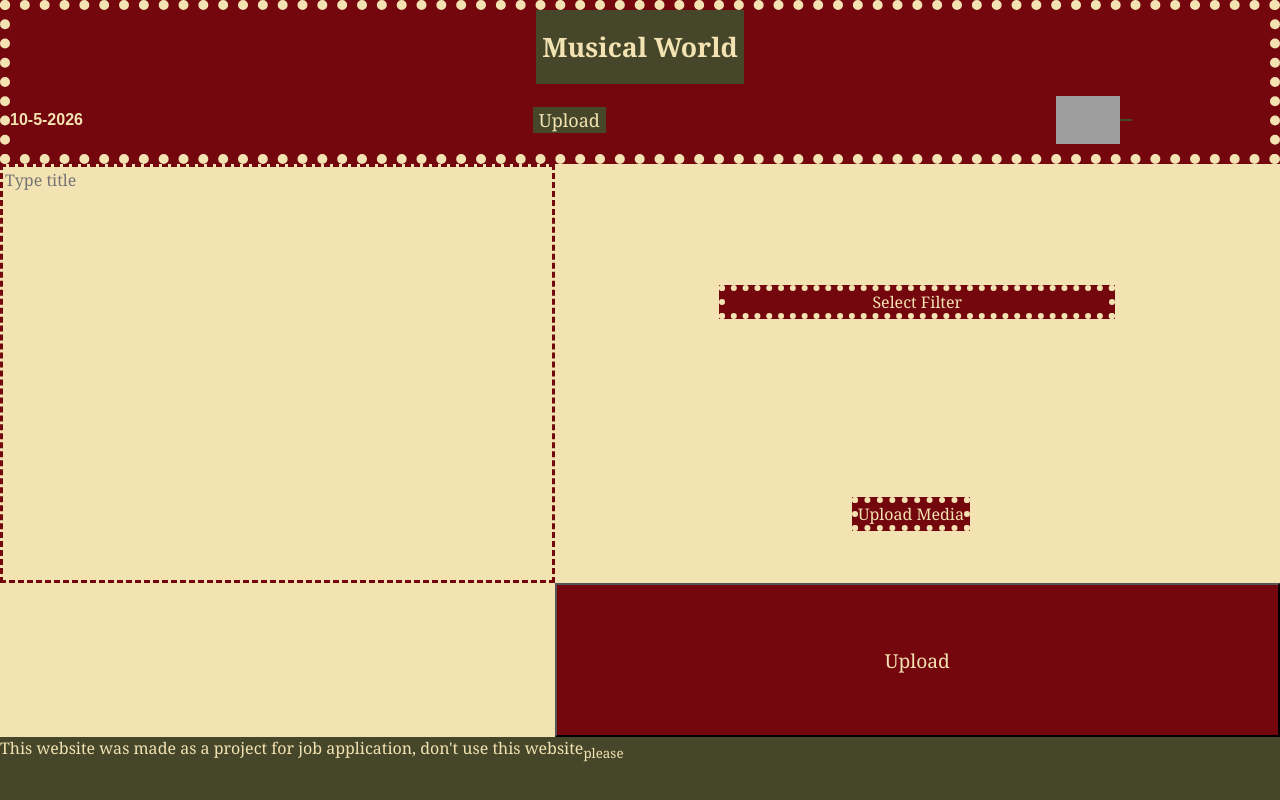
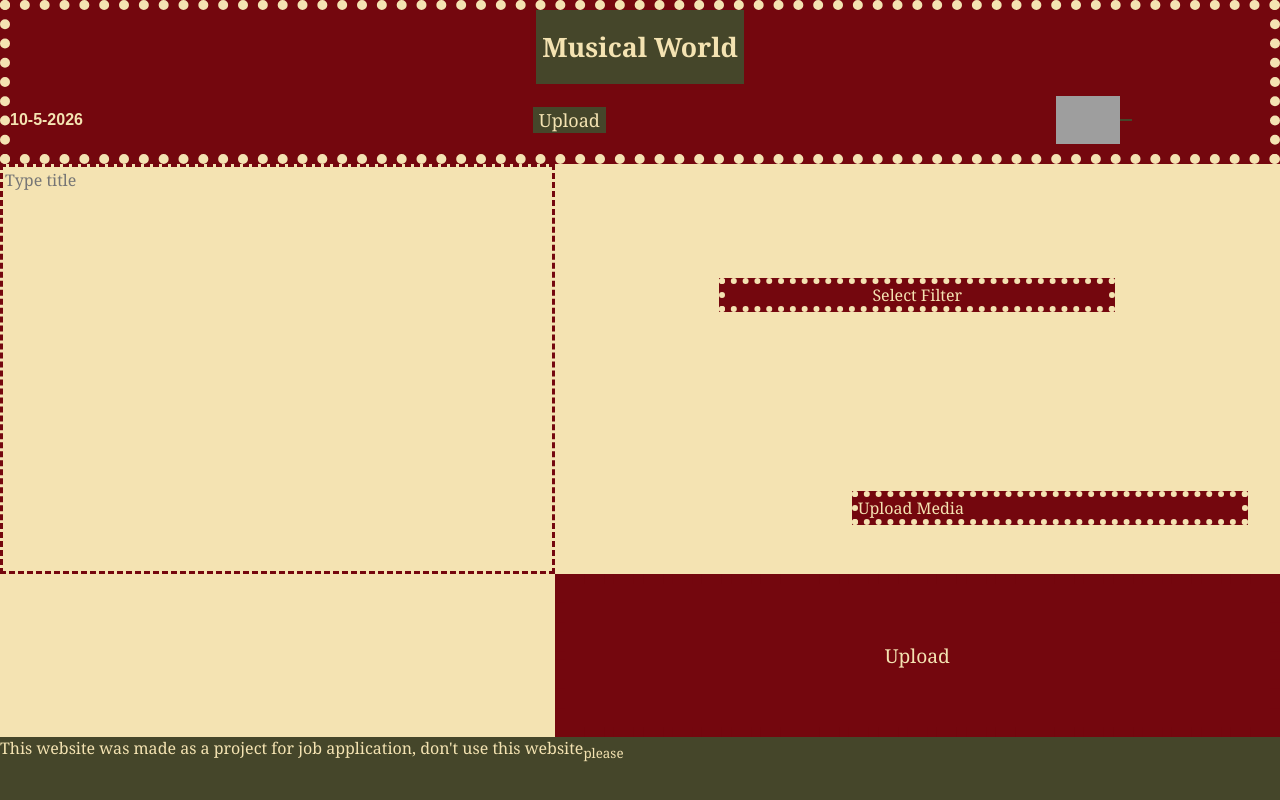
Before and after one commit to fastrunner333/Musicalworld, a React (Vite) app: page /upload in a window 1280 px wide. Built offline with nearby package versions, Linux system fonts and the light colour scheme; no server answers; grey boxes are pictures that could not be loaded.

Commit message:
spinner added

```diff
--- a/src/Upload/Upload.module.css
+++ b/src/Upload/Upload.module.css
@@ -21,6 +21,7 @@
     font-size: larger;
     background-color:#74070e;
     color: #f4e3b2;
+    border:10px dashed #74070e;
 }
 .form{
     display: grid;
@@ -52,7 +53,6 @@
     display:none;
     flex-direction: column;
     width:25vw;
-
     font-family:Georgia, 'Times New Roman', Times, serif;
 
 }
@@ -73,9 +73,11 @@
     background-color:#74070e;
     color: #f4e3b2;
     width:30vw;
+    display:block;
 
 }
 .dropdownbutton{
+    display:inherit;
     font-family:Georgia, 'Times New Roman', Times, serif;
     border:1px dashed #74070e;
     background-color: #f4e3b2;
```
